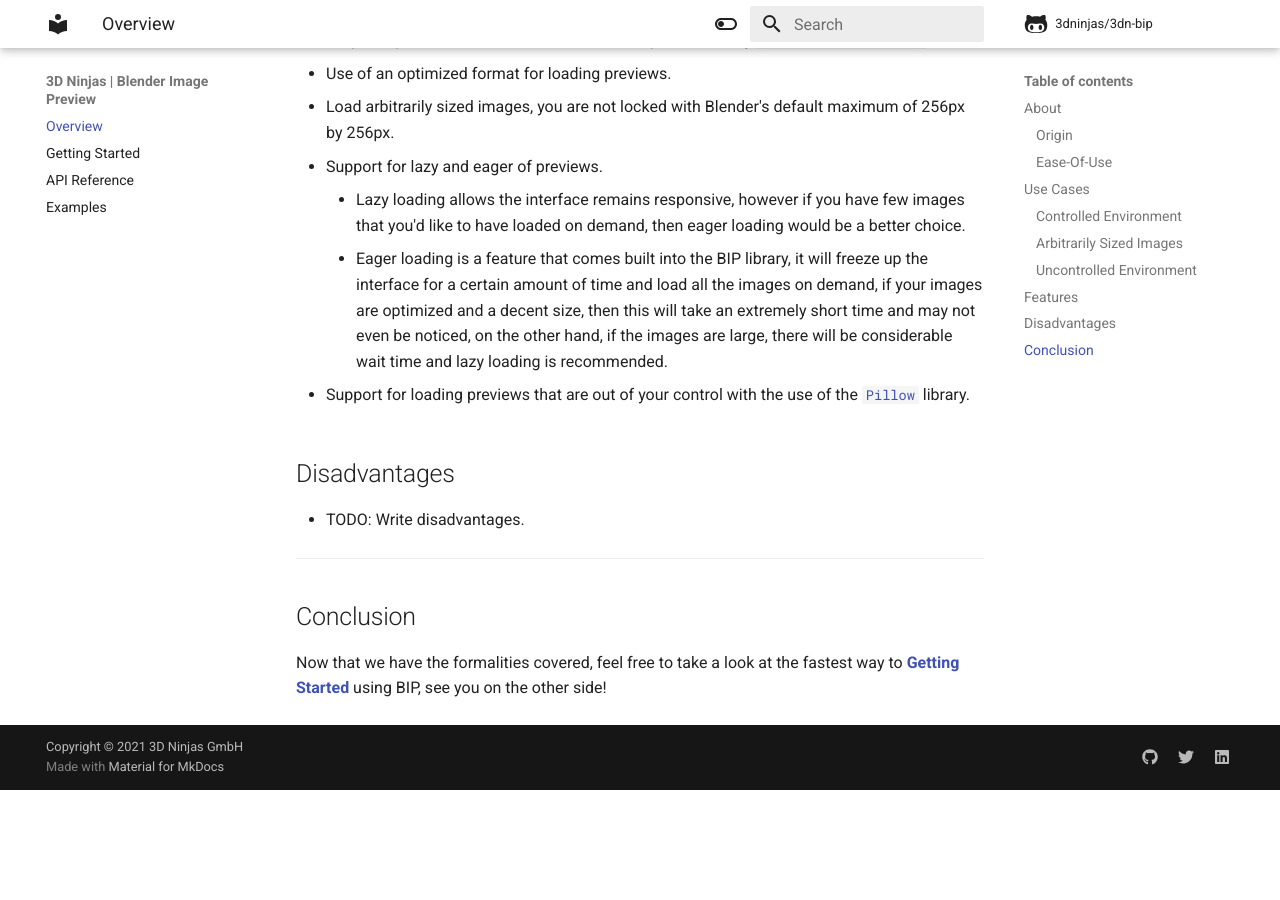
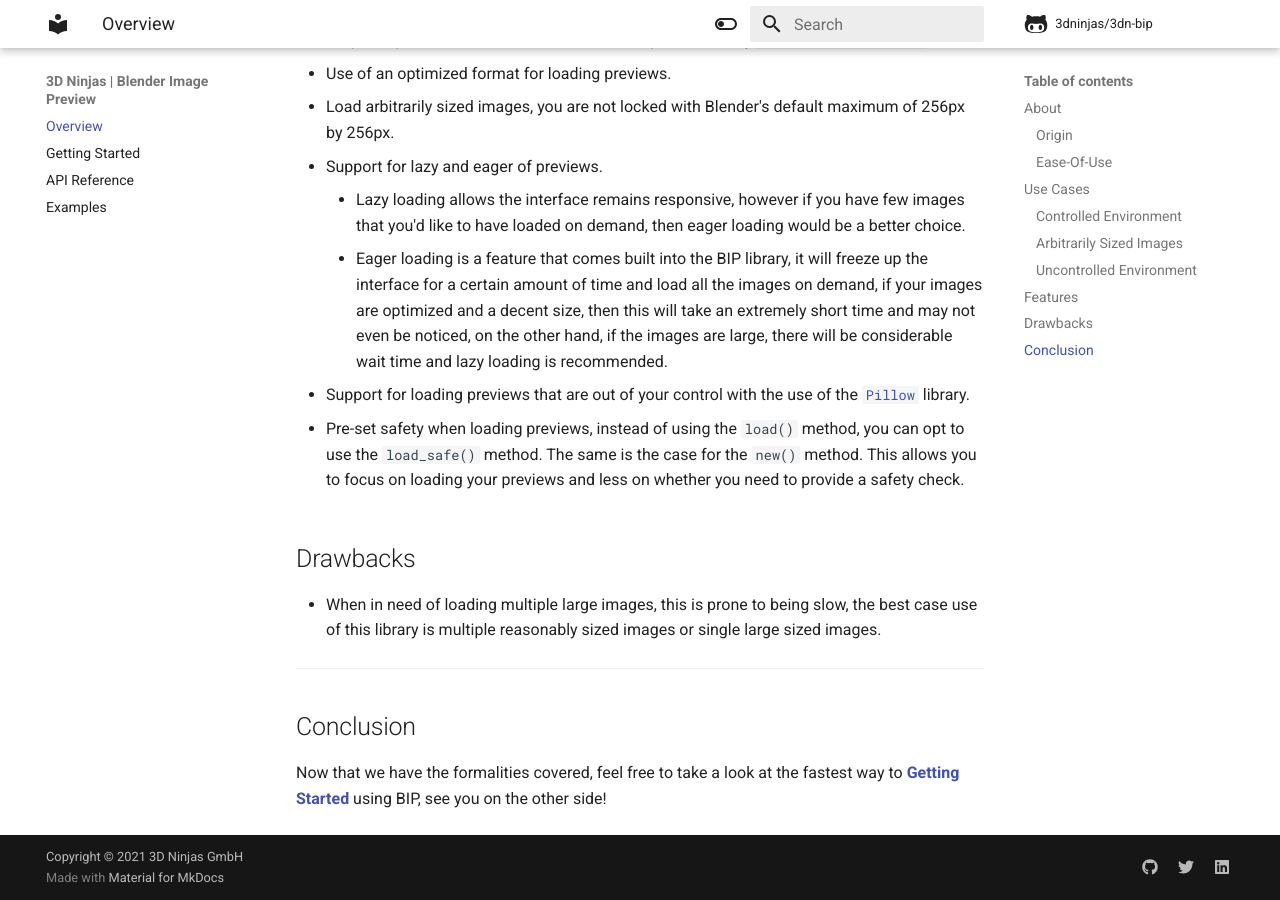
Before and after one commit to bonjorno7/3dn-bip, an MkDocs documentation site: the page built from docs/index.md, in a window 1280 px wide and 900 px high, scrolled down 1528 px. Built offline with MkDocs 1.6.1 and Material for MkDocs 9.7.7, drawn with Linux system fonts in a browser that asks for light colours; comment, search, counter and statistics services are not loaded; before the commit the page ends 2318 px from its top, so only the background shows below that; some of the changed text lies outside the part shown.

Commit message:
update main documentation page

```diff
--- a/docs/index.md
+++ b/docs/index.md
@@ -1,6 +1,6 @@
 ## About
 
-**Blender Image Preview**, or BIP for short is a [Blender](https://blender.org)
+**Blender Image Preview**, or BIP for short is a **[Blender](https://blender.org)**
 library by 3D Ninjas that allows addon developers to have extra functionality
 that comes built into Blender but takes quite some time to set up.
 
@@ -13,11 +13,11 @@
 ### Origin
 
 BIP came about as a solution to image previews on an asset manager that we are
-currently developing at [3D Ninjas](https://3dninjas.io). While working on this
-project, we realized that the resolution of the images provided by the default
-`bpy.utils.previews` was quite limiting in that we had no control as to image
-quality/resolution. After some sessions and development, BIP came to life. We
-decided that such knowledge should not be hoarded but rather shared with the
+currently developing at **[3D Ninjas](https://3dninjas.io)**. While working on
+this project, we realized that the resolution of the images provided by the
+default `bpy.utils.previews` was quite limiting in that we had no control as to
+image quality/resolution. After some sessions and development, BIP came to life.
+We decided that such knowledge should not be hoarded but rather shared with the
 Blender community.
 
 ### Ease-Of-Use
@@ -34,9 +34,8 @@
 ### Controlled Environment
 
 Quickly load optimized images images that they have control over into Blender
-using a custom format named `.bip`. You can look into how to getyour images in
-this format using our standalone `bip converter` detailed in this
-**[Guide](converter.md)**.
+using a custom format named `.bip`. How to convert your images to `.bip` is
+covered in the **[Getting Started](getting_started.md)** section.
 
 ### Arbitrarily Sized Images
 
@@ -81,9 +80,16 @@
 -   Support for loading previews that are out of your control with the use of
     the [`Pillow`](https://pypi.org/project/Pillow/) library.
 
-## Disadvantages
+-   Pre-set safety when loading previews, instead of using the `load()` method,
+    you can opt to use the `load_safe()` method. The same is the case for the
+    `new()` method. This allows you to focus on loading your previews and less
+    on whether you need to provide a safety check.
 
--   TODO: Write disadvantages.
+## Drawbacks
+
+-   When in need of loading multiple large images, this is prone to being slow,
+    the best case use of this library is multiple reasonably sized images or
+    single large sized images.
 
 ---
 
```
